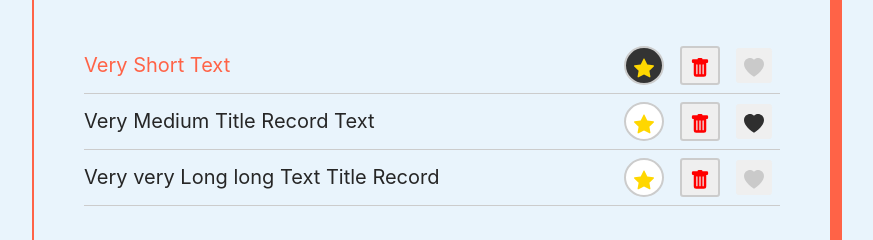
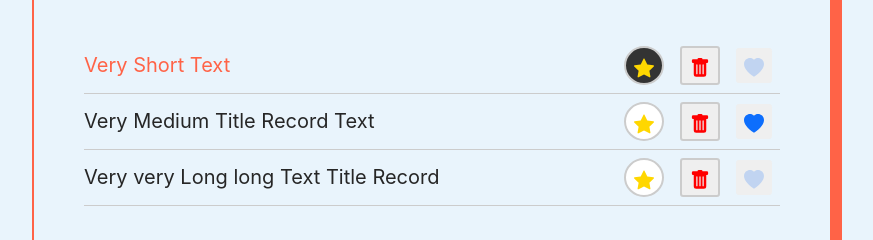
Before and after one commit to Filgeary/react-favorite-list, a React (Create React App) app: page / in a window 1280 px wide. Shown: the part 327-567 px from the top of the page, without its empty margins (208-1081 px from the left). Built offline with nearby package versions, Linux system fonts and the light colour scheme.

Commit message:
fix `btn-heart img` style

```diff
--- a/src/components/post-list-item/post-list-item.css
+++ b/src/components/post-list-item/post-list-item.css
@@ -38,11 +38,11 @@
 .app-list-item .btn-heart img {
   width: 20px;
   height: 20px;
-  opacity: 0.15;
+  opacity: 0.2;
   transition: 0.4s all;
 }
 .app-list-item.like .btn-heart img {
-  opacity: 0.8;
+  opacity: 1;
 }
 .app-list-item.important .app-list-item-label {
   color: tomato;
```
Also changed, not shown: src/components/post-list-item/heart-fill.svg.
